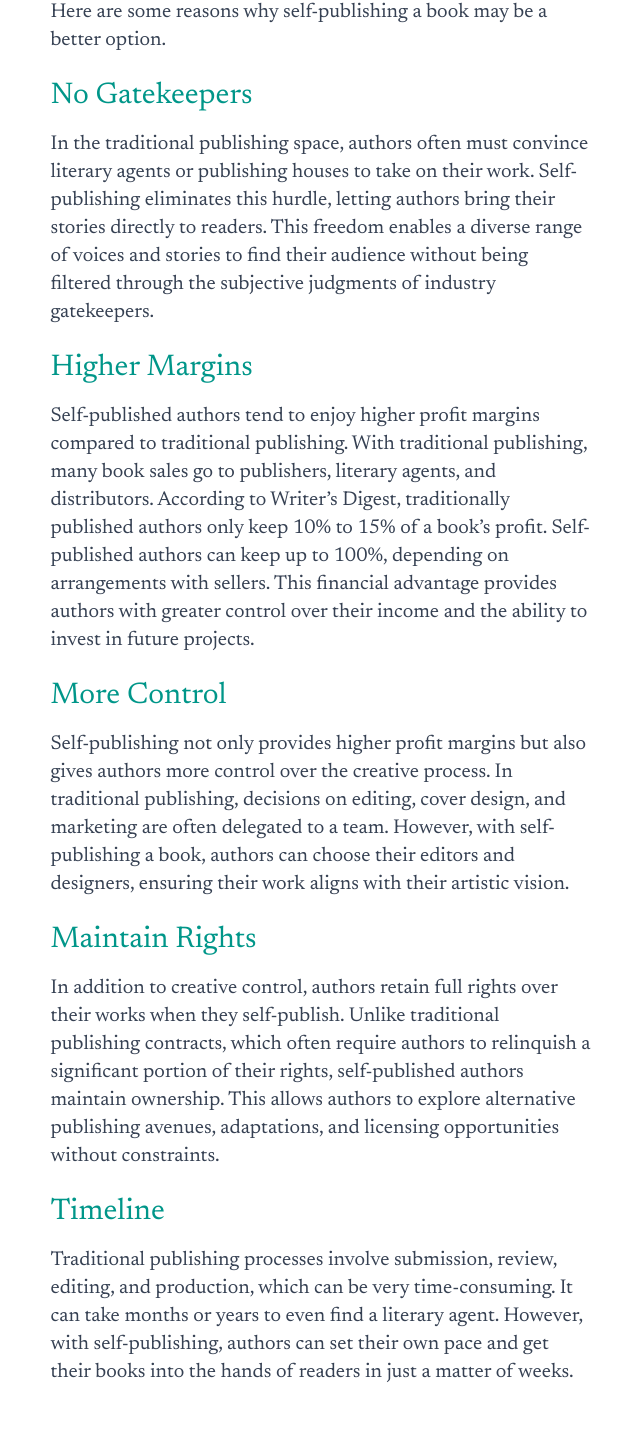
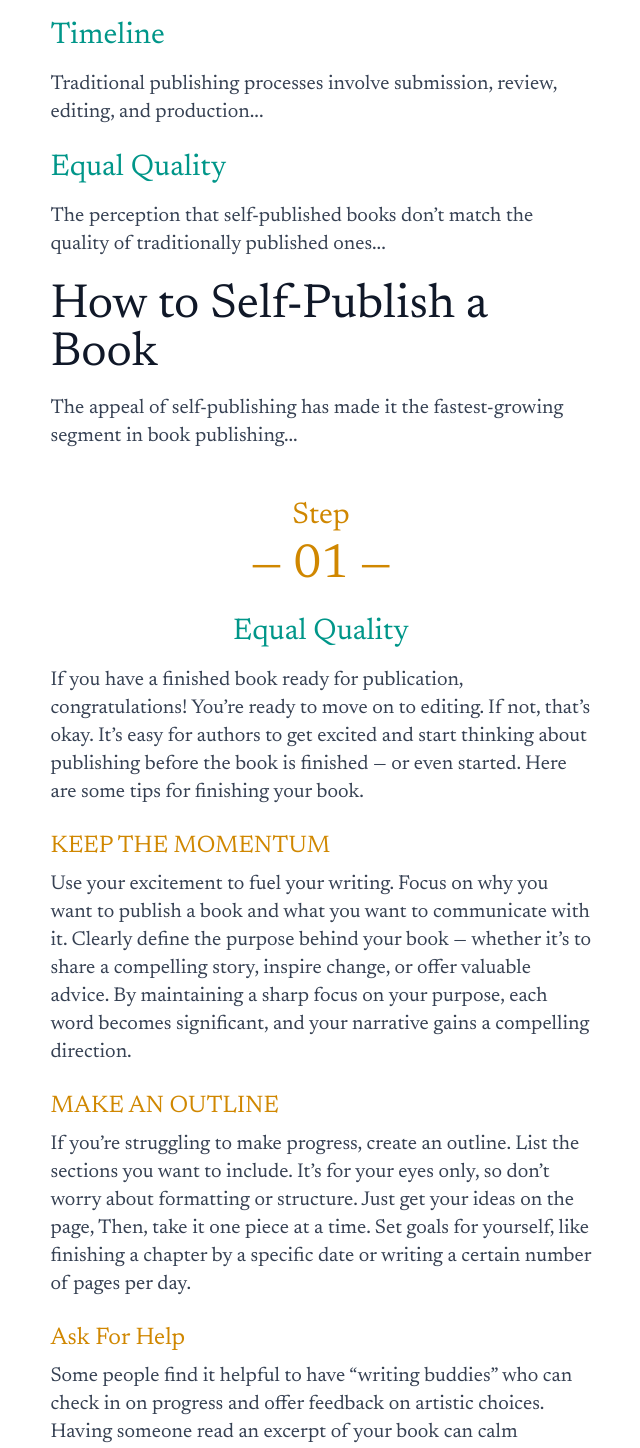
Before and after one commit to FahizOzil/palmbay-publisher, a Next.js app: page /guides/self-publishing in a window 1280 px wide. Shown: the part 2066-3514 px from the top of the page, without its empty margins (319-959 px from the left). Built offline with nearby package versions, Linux system fonts and the light colour scheme.

Commit message:
Update SelfPublishingSection.jsx

```diff
--- a/app/guides/self-publishing/SelfPublishingSection.jsx
+++ b/app/guides/self-publishing/SelfPublishingSection.jsx
@@ -1,7 +1,17 @@
+"use client"
+
 import React from 'react'
 import { font } from '@/app/Components/font/font';
 
 const SelfPublishingSection = () => {
+  // Function to handle smooth scrolling
+  const scrollToSection = (sectionId) => {
+    const element = document.getElementById(sectionId);
+    if (element) {
+      element.scrollIntoView({ behavior: 'smooth' });
+    }
+  };
+
   return (
     <div className={`${font.className} relative mt-48 flex flex-col md:flex-row w-full px-4 lg:px-16 py-12 gap-8`}>
 
@@ -12,13 +22,48 @@ const SelfPublishingSection = () => {
           Table of Contents
         </h3>
         <ul className="mt-4 space-y-3 text-gray-700">
-          <li>Traditional Publishing vs. Self-Publishing</li>
-          <li>Benefits of Self-Publishing</li>
-          <li>How to Self-Publish a Book</li>
-          <li>What Does It Cost to Self-Publish a Book?</li>
-          <li>Pricing Your Book</li>
-          <li>How Much Do Authors Make?</li>
-          <li>Get Started With Publication</li>
+          <li
+            className="cursor-pointer hover:text-teal-600 transition-colors"
+            onClick={() => scrollToSection('traditional-vs-self')}
+          >
+            Traditional Publishing vs. Self-Publishing
+          </li>
+          <li
+            className="cursor-pointer hover:text-teal-600 transition-colors"
+            onClick={() => scrollToSection('benefits')}
+          >
+            Benefits of Self-Publishing
+          </li>
+          <li
+            className="cursor-pointer hover:text-teal-600 transition-colors"
+            onClick={() => scrollToSection('how-to')}
+          >
+            How to Self-Publish a Book
+          </li>
+          <li
+            className="cursor-pointer hover:text-teal-600 transition-colors"
+            onClick={() => scrollToSection('costs')}
+          >
+            What Does It Cost to Self-Publish a Book?
+          </li>
+          <li
+            className="cursor-pointer hover:text-teal-600 transition-colors"
+            onClick={() => scrollToSection('pricing')}
+          >
+            Pricing Your Book
+          </li>
+          <li
+            className="cursor-pointer hover:text-teal-600 transition-colors"
+            onClick={() => scrollToSection('earnings')}
+          >
+            How Much Do Authors Make?
+          </li>
+          <li
+            className="cursor-pointer hover:text-teal-600 transition-colors"
+            onClick={() => scrollToSection('get-started')}
+          >
+            Get Started With Publication
+          </li>
         </ul>
       </div>
 
@@ -27,7 +72,7 @@ const SelfPublishingSection = () => {
         <p className="text-gray-700">
           As technology continues to reshape how we consume literature, self-publishing has become a powerful avenue for writers looking for greater control...
         </p>
-        <h2 className="text-4xl text-gray-900 mt-6">
+        <h2 id="traditional-vs-self" className="text-4xl text-gray-900 mt-6">
           Traditional Publishing vs. Self-Publishing
         </h2>
         <p className="mt-4 text-gray-700">
@@ -37,50 +82,138 @@ const SelfPublishingSection = () => {
           What Is Traditional Publishing?
         </h3>
         <p className="mt-4 text-gray-700">
-        Traditional publishing is the time-tested method where authors submit their manuscripts to literary agents who act as intermediaries between authors and publishers. If accepted, the publisher handles the entire publishing process, including editing, cover design, printing, distribution, and marketing. Authors usually receive an advance against royalties, but a significant portion of the book’s earnings go to the publisher, literary agent, and intermediaries. While traditional publishing provides the support of an experienced team, it often involves a longer timeframe and less control for the author.
+          Traditional publishing is the time-tested method where authors submit their manuscripts to literary agents...
         </p>
         <h3 className="text-3xl text-teal-600 mt-6">
           What Is Self-Publishing?
         </h3>
         <p className="mt-4 text-gray-700">
-        Self-publishing is a more independent approach where the author takes charge of the entire publishing process. Authors can use self-publishing platforms and services to publish their work in digital, print, and audio formats. With self-publishing, authors typically earn higher profit margins per sale, retain ownership of their work, and can bring their books to market much faster than traditional publishing. While it involves more hands-on involvement from the author, self-publishing provides greater creative autonomy and the potential for increased financial returns.
+          Self-publishing is a more independent approach where the author takes charge of the entire publishing process...
         </p>
-        <h2 className="text-5xl text-gray-900 mt-6">
+        <h2 id="benefits" className="text-5xl text-gray-900 mt-6">
           Benefits of Self-Publishing
         </h2>
         <p className="mt-4 text-gray-700">
-        It’s not always easy to decide between traditional publishing and self-publishing a book. On one hand, traditional publishers give your book a certain level of credibility. A contract from a publishing house tells booksellers that someone knowledgeable has backed your idea. But that credibility can come at a cost. Here are some reasons why self-publishing a book may be a better option.
+          It’s not always easy to decide between traditional publishing and self-publishing a book...
         </p>
         <h3 className="text-3xl text-teal-600 mt-6">
           No Gatekeepers
         </h3>
         <p className="mt-4 text-gray-700">
-        In the traditional publishing space, authors often must convince literary agents or publishing houses to take on their work. Self-publishing eliminates this hurdle, letting authors bring their stories directly to readers. This freedom enables a diverse range of voices and stories to find their audience without being filtered through the subjective judgments of industry gatekeepers.
+          In the traditional publishing space, authors often must convince literary agents or publishing houses...
         </p>
         <h3 className="text-3xl text-teal-600 mt-6">
           Higher Margins
         </h3>
         <p className="mt-4 text-gray-700">
-        Self-published authors tend to enjoy higher profit margins compared to traditional publishing. With traditional publishing, many book sales go to publishers, literary agents, and distributors. According to Writer’s Digest, traditionally published authors only keep 10% to 15% of a book’s profit. Self-published authors can keep up to 100%, depending on arrangements with sellers. This financial advantage provides authors with greater control over their income and the ability to invest in future projects.
+          Self-published authors tend to enjoy higher profit margins compared to traditional publishing...
         </p>
         <h3 className="text-3xl text-teal-600 mt-6">
           More Control
         </h3>
         <p className="mt-4 text-gray-700">
-        Self-publishing not only provides higher profit margins but also gives authors more control over the creative process. In traditional publishing, decisions on editing, cover design, and marketing are often delegated to a team. However, with self-publishing a book, authors can choose their editors and designers, ensuring their work aligns with their artistic vision.
+          Self-publishing not only provides higher profit margins but also gives authors more control...
         </p>
         <h3 className="text-3xl text-teal-600 mt-6">
           Maintain Rights
         </h3>
         <p className="mt-4 text-gray-700">
-        In addition to creative control, authors retain full rights over their works when they self-publish. Unlike traditional publishing contracts, which often require authors to relinquish a significant portion of their rights, self-published authors maintain ownership. This allows authors to explore alternative publishing avenues, adaptations, and licensing opportunities without constraints.
+          In addition to creative control, authors retain full rights over their works when they self-publish...
         </p>
         <h3 className="text-3xl text-teal-600 mt-6">
           Timeline
         </h3>
         <p className="mt-4 text-gray-700">
-        Traditional publishing processes involve submission, review, editing, and production, which can be very time-consuming. It can take months or years to even find a literary agent. However, with self-publishing, authors can set their own pace and get their books into the hands of readers in just a matter of weeks.
+          Traditional publishing processes involve submission, review, editing, and production...
         </p>
+        <h3 className="text-3xl text-teal-600 mt-6">
+          Equal Quality
+        </h3>
+        <p className="mt-4 text-gray-700">
+          The perception that self-published books don’t match the quality of traditionally published ones...
+        </p>
+        <h2 id="how-to" className="text-5xl text-gray-900 mt-6">
+          How to Self-Publish a Book
+        </h2>
+        <p className="mt-4 text-gray-700">
+          The appeal of self-publishing has made it the fastest-growing segment in book publishing...
+        </p>
+        <p className='text-yellow-600 mt-12 text-3xl text-center'>Step</p>
+        <p className='text-yellow-600 mt-2 text-5xl text-center'>— 01 —</p>
+        <h3 className="text-3xl text-center text-teal-600 mt-6">
+          Equal Quality
+        </h3>
+        <p className="mt-4 text-gray-700">
+        If you have a finished book ready for publication, congratulations! You’re ready to move on to editing. If not, that’s okay. It’s easy for authors to get excited and start thinking about publishing before the book is finished — or even started. Here are some tips for finishing your book.
+        </p>
+        <h3 className="text-2xl text-yellow-600 mt-6">
+          KEEP THE MOMENTUM
+        </h3>
+        <p className="mt-2 text-gray-700">
+        Use your excitement to fuel your writing. Focus on why you want to publish a book and what you want to communicate with it. Clearly define the purpose behind your book — whether it’s to share a compelling story, inspire change, or offer valuable advice. By maintaining a sharp focus on your purpose, each word becomes significant, and your narrative gains a compelling direction.
+        </p>
+        <h3 className="text-2xl text-yellow-600 mt-6">
+          MAKE AN OUTLINE
+        </h3>
+        <p className="mt-2 text-gray-700">
+        If you’re struggling to make progress, create an outline. List the sections you want to include. It’s for your eyes only, so don’t worry about formatting or structure. Just get your ideas on the page, Then, take it one piece at a time. Set goals for yourself, like finishing a chapter by a specific date or writing a certain number of pages per day.
+        </p>
+        <h3 className="text-2xl text-yellow-600 mt-6">
+        Ask For Help
+        </h3>
+        <p className="mt-2 text-gray-700">
+        Some people find it helpful to have “writing buddies” who can check in on progress and offer feedback on artistic choices. Having someone read an excerpt of your book can calm lingering doubts and show you the book’s next step.
+        </p>
+        <p className="mt-6 text-gray-700">
+        If you want more professional support, there are several avenues to explore. Joining a writing group provides a collaborative environment where you can share your work, receive fresh perspectives, and engage in constructive discussions. Attending a writing camp or workshop offers an immersive experience to refine your craft, learn new skills, and connect with fellow writers. For a personalized approach, hiring a writing coach can provide targeted guidance, tailored feedback, and mentorship that aligns with your specific writing goals.
+        </p>
+        <p className="mt-6 text-gray-700">
+        Feedback during the writing process is optional, but you’ll definitely need someone to read your finished draft.
+        </p>
+
+        <p className='text-yellow-600 mt-12 text-3xl text-center'>Step</p>
+        <p className='text-yellow-600 mt-2 text-5xl text-center'>— 02 —</p>
+        <h3 className="text-3xl text-center text-teal-600 mt-6">
+        Book Editing
+        </h3>
+        <p className="mt-4 text-gray-700">
+        A first draft is never ready for publication, nor is a second. It takes multiple read-throughs and various degrees of re-writing before a book should go to print. Here’s the process the pros use.
+        </p>
+        <h3 className="text-2xl text-yellow-600 mt-6">
+        Self-Editing
+        </h3>
+        <p className="mt-2 text-gray-700">
+        Your first draft should be for your eyes only. It’s possible to give your raw first draft to a beta reader, but you’ll get more useful feedback if you’ve given it a self-edit first. However, you shouldn’t self-edit right away. Instead, put your manuscript aside for at least a few days. A week is even better. (According to The Write Life, Stephen King waits for six weeks!) By giving yourself some time, you ensure that when you pick your book back up again, you’ll be looking at it with fresh eyes. <br/> When Self-Editing, make sure:
+        </p>
+        <p className='mt-4 text-xl text-gray-700'><span className='text-yellow-600 text-3xl'>&#x2022;&nbsp;</span>The first few pages grab the reader’s attention.</p>
+        <p className='mt-4 text-xl text-gray-700'><span className='text-yellow-600 text-3xl'>&#x2022;&nbsp;</span>The language is vivid (show, don’t tell!).</p>
+        <p className='mt-4 text-xl text-gray-700'><span className='text-yellow-600 text-3xl'>&#x2022;&nbsp;</span>You don’t overuse certain words..</p>
+        <p className='mt-4 text-xl text-gray-700'><span className='text-yellow-600 text-3xl'>&#x2022;&nbsp;</span>You don’t use complex words where simple ones would do.</p>
+
+        <h3 className="text-2xl text-yellow-600 mt-6">
+        BETA TESTING
+        </h3>
+        <p className="mt-2 text-gray-700">
+        Beta readers are volunteers who read your manuscript and offer feedback. We don’t provide beta readers at Palmetto, but if you can find one, they can provide valuable feedback to refine your final draft. The Write Life recommends beta readers who are:
+        </p>
+        <p className='mt-4 text-xl text-gray-700'><span className='text-yellow-600 text-3xl'>&#x2022;&nbsp;</span>Part of your target audience. If you wrote a YA novel, ask a friend’s teenager to be your beta reader. If you wrote a nonfiction book for entrepreneurs, choose a business owner.</p>
+        <p className='mt-4 text-xl text-gray-700'><span className='text-yellow-600 text-3xl'>&#x2022;&nbsp;</span>Not too close to you. Family members and friends make enthusiastic beta readers. But they’re inclined to boost your ego. Acquaintances, coworkers, and friends of friends are more objective.</p>
+        <p className='mt-4 text-xl text-gray-700'><span className='text-yellow-600 text-3xl'>&#x2022;&nbsp;</span>Willing to be honest. Only take beta readers who are explicitly okay with offering constructive feedback.</p>
+        <p className='mt-4 text-xl text-gray-700'><span className='text-yellow-600 text-3xl'>&#x2022;&nbsp;</span>Not too busy. Reading an entire book takes time. You want someone who will get back to you in a timeframe that works for you.</p>
+
+        {/* Add placeholder sections for remaining items */}
+        <h2 id="costs" className="text-5xl text-gray-900 mt-6">
+          What Does It Cost to Self-Publish a Book?
+        </h2>
+        <h2 id="pricing" className="text-5xl text-gray-900 mt-6">
+          Pricing Your Book
+        </h2>
+        <h2 id="earnings" className="text-5xl text-gray-900 mt-6">
+          How Much Do Authors Make?
+        </h2>
+        <h2 id="get-started" className="text-5xl text-gray-900 mt-6">
+          Get Started With Publication
+        </h2>
       </div>
 
       {/* Right Side - Call to Action (Sticky) */}
```
Lines whose indentation alone changed are shown as unchanged.
